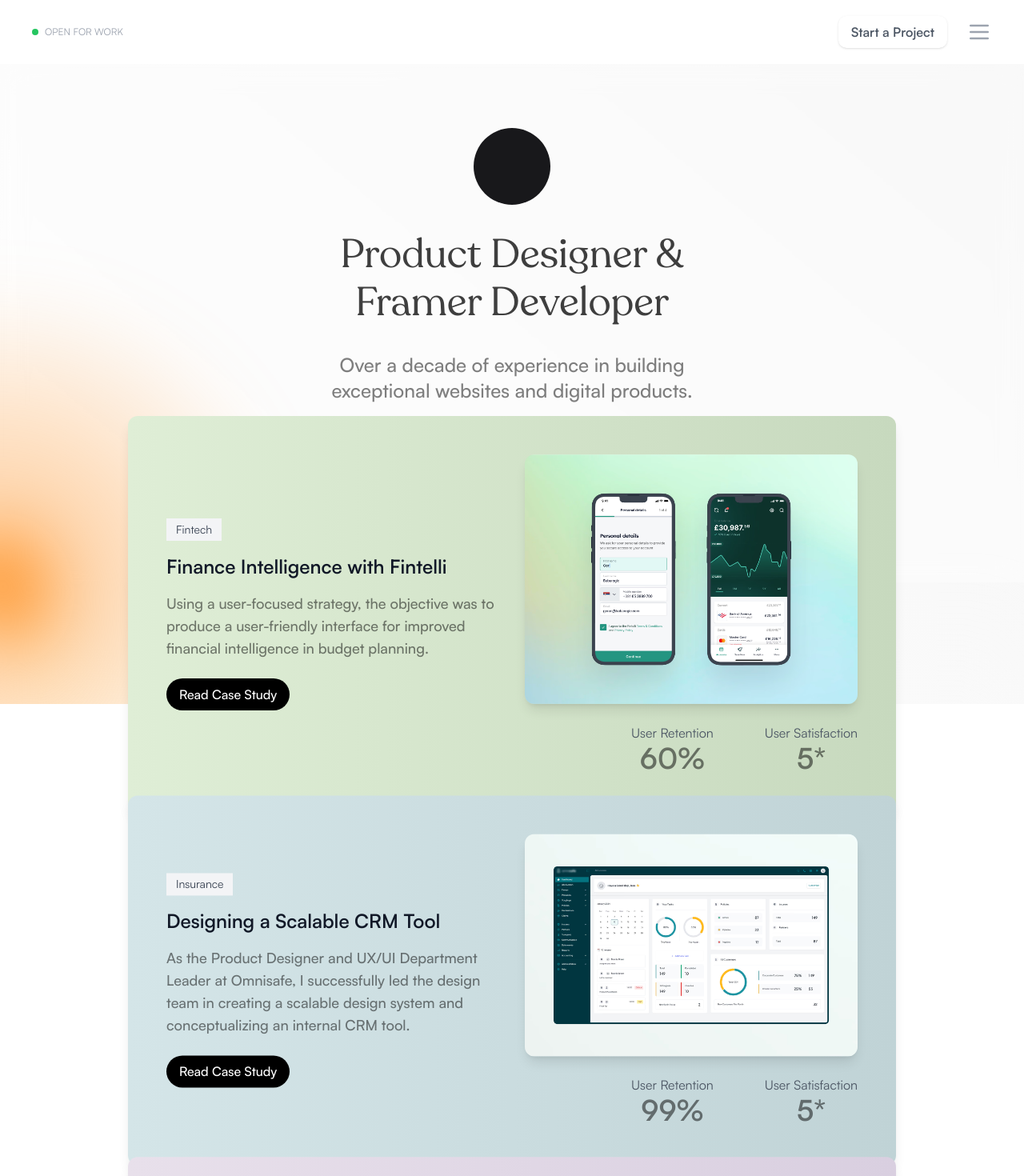
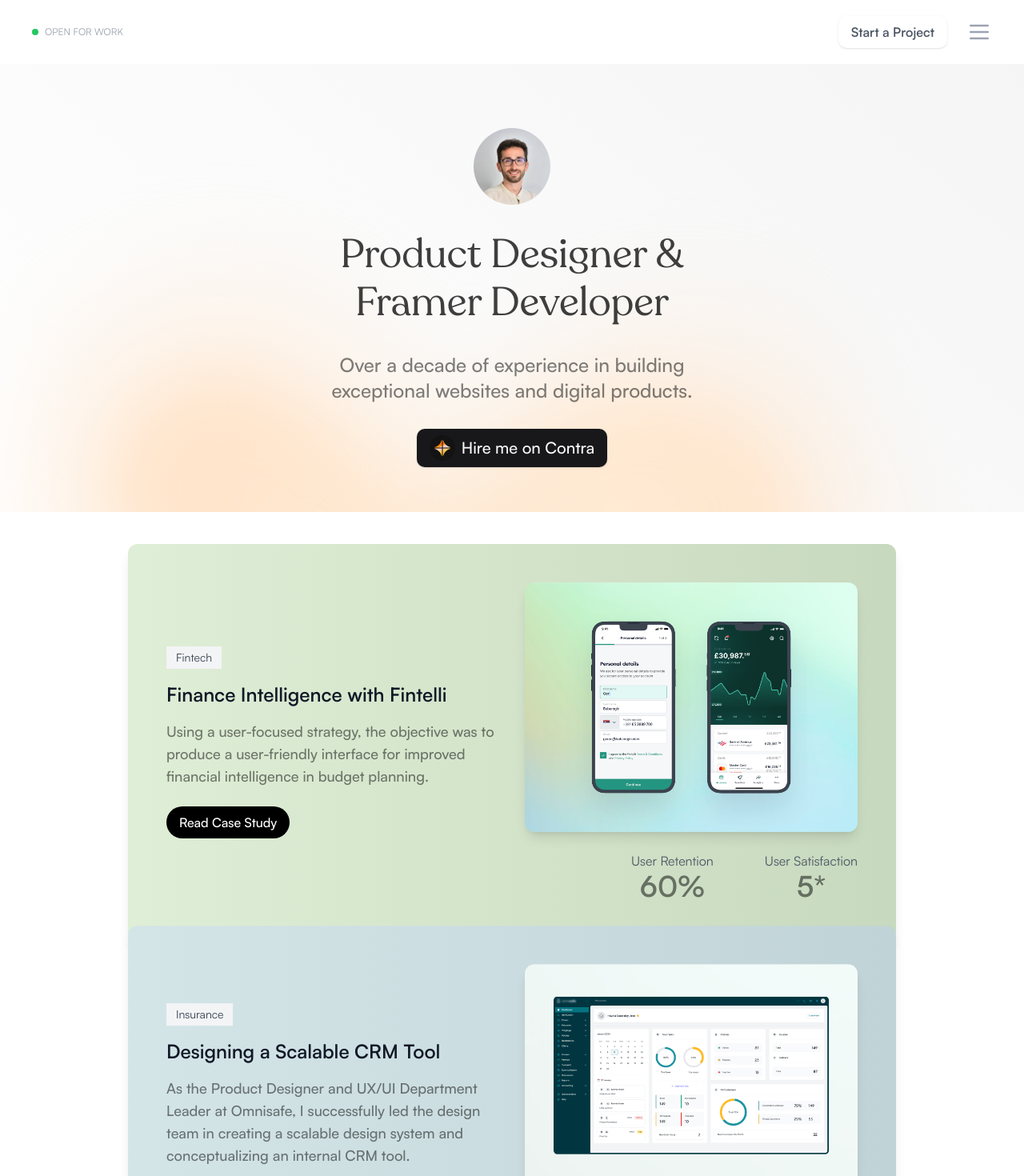
Before and after one commit to Robinson-Taiwo/rogic, a Next.js app: page / in a window 1280 px wide. Shown: the top 1470 px of the page at 80% size. Built offline with nearby package versions, Linux system fonts and the light colour scheme.

Commit message:
added background animation

```diff
--- a/src/app/globals.css
+++ b/src/app/globals.css
@@ -35,6 +35,15 @@
   );
 }
 
+.MyGradientd {
+  mask-image: linear-gradient(
+    to bottom,
+    rgba(0, 0, 0, 0),
+    rgba(0, 0, 0, 1) 20%,
+    rgba(0, 0, 0, 1) 80%,
+    rgba(0, 0, 0, 0)
+  );
+}
 
 * {
   padding: 0%;
--- a/src/app/page.tsx
+++ b/src/app/page.tsx
@@ -11,18 +11,16 @@
 import Link from 'next/link';
 import Marquee from '@/components/Marque';
 import CollaborativeGallery from '@/components/GalleryCard';
-import { BackgroundGradientAnimation } from '@/components/ui/background-gradient-animation';
 
 const Home = () => {
   return (
     <div className="flex flex-col w-screen items-center justify-center">
-      <BackgroundGradientAnimation>
         <Hero />
-      </BackgroundGradientAnimation>
+
 
       {/* Wrap the rest of the components in max-w-5xl */}
-      <div className="max-w-5xl w-full flex-col items-center flex gap-20 mx-auto px-4 md:px-8">
-        <div className="flex items-center lg:relative lg:top-[-13rem] xl:top-[-25rem] flex-col gap-8">
+      <div className="max-w-5xl w-full flex-col items-center flex lg:gap-20 mx-auto px-4 md:px-8">
+        <div className="flex items-center lg:relative  flex-col gap-8">
           <CaseStudy />
           <div>
             <Link
@@ -34,7 +32,7 @@
           </div>
         </div>
 
-        <div className="md:px-8 w-full lg:relative lg:top-[-10rem] flex items-center justify-center mb-10">
+        <div className="md:px-8 w-full lg:relative  flex items-center justify-center mb-10">
           <HighlightedText />
         </div>
 
@@ -56,13 +54,13 @@
         </div>
 
         <div className="flex w-full relative overflow-x-hidden lg:mb-20 flex-col gap-8">
-          <h2 className="text-3xl font-semibold justify-center lg:justify-start flex mb-6">
+          <h2 className="text-3xl font-semibold overflow-y-hidden overflow-x-hidden justify-center lg:justify-start flex mb-6">
             Tools
           </h2>
           <MarqueeComponent />
         </div>
 
-        <div className="flex w-full lg:mb-20 lg:mt-20 h-full relative overflow-x-hidden flex-col gap-8">
+        <div className="flex w-full lg:mb-20 lg:mt-20 h-full relative overflow-x-hidden overflow-y-hidden  flex-col gap-8">
         <Experience />
         </div>
 
--- a/src/components/Hero.tsx
+++ b/src/components/Hero.tsx
@@ -2,23 +2,24 @@
 import React from 'react';
 import { Button } from '@/components/ui/button';
 import contra from "@/components/assets/contra.png";
+
 import Image from 'next/image';
+import { BackgroundGradientAnimation } from './ui/background-gradient-animation';
 
 const Hero = () => {
     return (
-        <div className="relative flex w-full h-fit items-center justify-center"
-            style={{
-                background: 'rgba(255, 255, 255, 0.4)', // Base background color for the glass effect
-                backdropFilter: 'blur(15px)', // Apply blur for frosted glass effect
-                WebkitBackdropFilter: 'blur(15px)', // For Safari compatibility
-            }}
-        >
+        <div className="relative flex w-full h-fit items-center justify-center"  >
+            <BackgroundGradientAnimation  className="relative flex w-full h-fit items-center justify-center"  >
+
                 {/* Main content */}
                 <div className="flex max-w-5xl w-full px-4 lg:px-8 gap-8 lg:mb-36 items-center lg:pt-20 pt-16  flex-col">
-                <div className="rounded-full flex items-center bg-primary lg:h-24 lg:w-24  h-20  w-20 "></div>
+                    <div className="rounded-full flex items-center lg:h-24 lg:w-24  h-20  w-20 ">
+
+                    <Image  src="/images/boy.avif" width={24} height={24} alt="guy image"  className="object-cover w-full rounded-full h-full" />
+                    </div>
 
                     {/* Responsive h1 text */}
-                <h1 className=" font-normal text-[#000000C0] text-4xl text-center  lg:text-[50px] lg:leading-[60px] lg:text-center lg:w-[30rem]"  style={{ fontFamily: 'var(--font-racoleta)' }}>
+                    <h1 className=" font-normal text-[#000000C0] text-4xl text-center  lg:text-[50px] lg:leading-[60px] lg:text-center lg:w-[30rem]" style={{ fontFamily: 'var(--font-racoleta)' }}>
                         <span className="block md:hidden">Product Design Partner for your Growth and Success</span>
                         <span className="hidden md:block">Product Designer & Framer Developer</span>
                     </h1>
@@ -32,6 +33,7 @@
                         <span>Hire me on Contra</span>
                     </Button>
                 </div>
+            </BackgroundGradientAnimation>
 
         </div>
     );
--- /dev/null
+++ b/src/components/note.tsx
@@ -0,0 +1,120 @@
+"use client";
+import { cn } from "@/lib/utils";
+import { useEffect, useRef, useState } from "react";
+
+export const BackgroundGradientAnimation = ({
+  gradientBackgroundStart = "rgb(255, 255, 255)", // Start color
+  gradientBackgroundEnd = "rgb(245, 245, 245)",   // End color
+  firstColor = "0, 51, 102",     // Very Dark Blue
+  secondColor = "255, 153, 51",  // Orange
+  pointerColor = "255, 153, 51", // Orange pointer
+  size = "80%",
+  blendingValue = "hard-light",
+  children,
+  className,
+  interactive = true,
+  containerClassName,
+}: {
+  gradientBackgroundStart?: string;
+  gradientBackgroundEnd?: string;
+  firstColor?: string;
+  secondColor?: string;
+  pointerColor?: string;
+  size?: string;
+  blendingValue?: string;
+  children?: React.ReactNode;
+  className?: string;
+  interactive?: boolean;
+  containerClassName?: string;
+}) => {
+  const interactiveRef = useRef<HTMLDivElement>(null);
+
+  const [curX, setCurX] = useState(0);
+  const [curY, setCurY] = useState(0);
+  const [tgX, setTgX] = useState(0);
+  const [tgY, setTgY] = useState(0);
+
+  useEffect(() => {
+    document.body.style.setProperty("--gradient-background-start", gradientBackgroundStart);
+    document.body.style.setProperty("--gradient-background-end", gradientBackgroundEnd);
+    document.body.style.setProperty("--first-color", firstColor);
+    document.body.style.setProperty("--second-color", secondColor);
+    document.body.style.setProperty("--pointer-color", pointerColor);
+    document.body.style.setProperty("--size", size);
+    document.body.style.setProperty("--blending-value", blendingValue);
+  }, []);
+
+  useEffect(() => {
+    function move() {
+      if (!interactiveRef.current) return;
+      setCurX(curX + (tgX - curX) / 20);
+      setCurY(curY + (tgY - curY) / 20);
+      interactiveRef.current.style.transform = `translate(${Math.round(curX)}px, ${Math.round(curY)}px)`;
+    }
+    move();
+  }, [tgX, tgY]);
+
+  const handleMouseMove = (event: React.MouseEvent<HTMLDivElement>) => {
+    if (interactiveRef.current) {
+      const rect = interactiveRef.current.getBoundingClientRect();
+      setTgX(event.clientX - rect.left);
+      setTgY(event.clientY - rect.top);
+    }
+  };
+
+  const [isSafari, setIsSafari] = useState(false);
+  useEffect(() => {
+    setIsSafari(/^((?!chrome|android).)*safari/i.test(navigator.userAgent));
+  }, []);
+
+  return (
+    <div
+      className={cn(
+        "h-[80vh] lg:h-[70vh] w-screen relative overflow-hidden top-0 left-0 bg-[linear-gradient(40deg,var(--gradient-background-start),var(--gradient-background-end))]",
+        containerClassName
+      )}
+    >
+      <svg className="hidden">
+        <defs>
+          <filter id="blurMe">
+            <feGaussianBlur in="SourceGraphic" stdDeviation="10" result="blur" />
+            <feColorMatrix in="blur" mode="matrix" values="1 0 0 0 0  0 1 0 0 0  0 0 1 0 0  0 0 0 18 -8" result="goo" />
+            <feBlend in="SourceGraphic" in2="goo" />
+          </filter>
+        </defs>
+      </svg>
+      <div className={cn("", className)}>{children}</div>
+      <div className={cn("gradients-container h-full w-full blur-lg", isSafari ? "blur-2xl" : "[filter:url(#blurMe)_blur(40px)]")}>
+        <div
+          className={cn(
+            `absolute [background:radial-gradient(circle_at_bottom,_rgba(var(--first-color),_0.15)_0,_rgba(var(--first-color),_0)_60%)_no-repeat]`, // Changed to at_bottom
+            `[mix-blend-mode:var(--blending-value)] w-[var(--size)] h-[var(--size)] top-[calc(90%-var(--size)/2)] left-[calc(50%-var(--size)/2)]`, // Adjusted top value
+            `animate-first opacity-10`
+          )}
+        ></div>
+        <div
+          className={cn(
+            `absolute [background:radial-gradient(circle_at_bottom,_rgba(var(--second-color),_0.15)_0,_rgba(var(--second-color),_0)_60%)_no-repeat]`, // Changed to at_bottom
+            `[mix-blend-mode:var(--blending-value)] w-[var(--size)] h-[var(--size)] top-[calc(85%-var(--size)/2)] left-[calc(50%-var(--size)/2)]`, // Adjusted top value
+            `animate-second opacity-10`
+          )}
+        ></div>
+
+        {/* Overlay to blend with white */}
+        <div className="absolute inset-0 bg-white opacity-40" style={{ background: "linear-gradient(to top, transparent, white 80%)" }}></div>
+
+        {interactive && (
+          <div
+            ref={interactiveRef}
+            onMouseMove={handleMouseMove}
+            className={cn(
+              `absolute [background:radial-gradient(circle_at_center,_rgba(var(--pointer-color),_0.8)_0,_rgba(var(--pointer-color),_0)_50%)_no-repeat]`,
+              `[mix-blend-mode:var(--blending-value)] w-full h-full -top-1/2 -left-1/2`,
+              `opacity-70`
+            )}
+          ></div>
+        )}
+      </div>
+    </div>
+  );
+};
--- a/src/components/ui/background-gradient-animation.tsx
+++ b/src/components/ui/background-gradient-animation.tsx
@@ -5,10 +5,13 @@
 export const BackgroundGradientAnimation = ({
   gradientBackgroundStart = "rgb(255, 255, 255)", // Start color
   gradientBackgroundEnd = "rgb(245, 245, 245)",   // End color
-  firstColor = "0, 51, 102",     // Very Dark Blue
-  secondColor = "255, 153, 51",  // Orange
-  pointerColor = "255, 153, 51", // Orange pointer
-  size = "80%",
+  firstColor = "255, 229, 204",
+  secondColor = "255, 229, 204",
+  thirdColor = "255, 229, 204",
+  fourthColor = "0, 51, 102",
+  fifthColor = "0, 51, 102",
+  pointerColor = "255, 229, 204",
+  size = "100%",
   blendingValue = "hard-light",
   children,
   className,
@@ -19,6 +22,9 @@
   gradientBackgroundEnd?: string;
   firstColor?: string;
   secondColor?: string;
+  thirdColor?: string;
+  fourthColor?: string;
+  fifthColor?: string;
   pointerColor?: string;
   size?: string;
   blendingValue?: string;
@@ -29,16 +35,18 @@
 }) => {
   const interactiveRef = useRef<HTMLDivElement>(null);
 
-  const [curX, setCurX] = useState(0);
-  const [curY, setCurY] = useState(0);
-  const [tgX, setTgX] = useState(0);
-  const [tgY, setTgY] = useState(0);
+  const [curY, setCurY] = useState(0); // Changed to track Y-axis position
+  const [tgY, setTgY] = useState(0);   // Target Y position
+  const fixedX = window.innerWidth / 2; // Fixed X position (center of screen)
 
   useEffect(() => {
     document.body.style.setProperty("--gradient-background-start", gradientBackgroundStart);
     document.body.style.setProperty("--gradient-background-end", gradientBackgroundEnd);
     document.body.style.setProperty("--first-color", firstColor);
     document.body.style.setProperty("--second-color", secondColor);
+    document.body.style.setProperty("--third-color", thirdColor);
+    document.body.style.setProperty("--fourth-color", fourthColor);
+    document.body.style.setProperty("--fifth-color", fifthColor);
     document.body.style.setProperty("--pointer-color", pointerColor);
     document.body.style.setProperty("--size", size);
     document.body.style.setProperty("--blending-value", blendingValue);
@@ -46,19 +54,21 @@
 
   useEffect(() => {
     function move() {
-      if (!interactiveRef.current) return;
-      setCurX(curX + (tgX - curX) / 20);
-      setCurY(curY + (tgY - curY) / 20);
-      interactiveRef.current.style.transform = `translate(${Math.round(curX)}px, ${Math.round(curY)}px)`;
+      if (!interactiveRef.current) {
+        return;
+      }
+      setCurY(curY + (tgY - curY) / 20); // Update Y position smoothly
+      interactiveRef.current.style.transform = `translate(${Math.round(fixedX)}px, ${Math.round(curY)}px)`; // Apply the Y translation
     }
+
     move();
-  }, [tgX, tgY]);
+  }, [tgY]); // Only depend on tgY
 
   const handleMouseMove = (event: React.MouseEvent<HTMLDivElement>) => {
     if (interactiveRef.current) {
       const rect = interactiveRef.current.getBoundingClientRect();
-      setTgX(event.clientX - rect.left);
-      setTgY(event.clientY - rect.top);
+      setTgY(event.clientY - rect.top); // Set target Y based on mouse position
+      // You can keep tgX if you want to maintain horizontal movement as well.
     }
   };
 
@@ -70,7 +80,7 @@
   return (
     <div
       className={cn(
-        "h-screen w-screen relative overflow-hidden top-0 left-0 bg-[linear-gradient(40deg,var(--gradient-background-start),var(--gradient-background-end))]",
+        "h-[80vh] lg:h-[70vh] bg-opacity-20 -z-10 w-screen relative overflow-hidden top-0 left-0 bg-[linear-gradient(40deg,var(--gradient-background-start),var(--gradient-background-end))]",
         containerClassName
       )}
     >
@@ -78,30 +88,68 @@
         <defs>
           <filter id="blurMe">
             <feGaussianBlur in="SourceGraphic" stdDeviation="10" result="blur" />
-            <feColorMatrix in="blur" mode="matrix" values="1 0 0 0 0  0 1 0 0 0  0 0 1 0 0  0 0 0 18 -8" result="goo" />
+            <feColorMatrix
+              in="blur"
+              mode="matrix"
+              values="1 0 0 0 0  0 1 0 0 0  0 0 1 0 0  0 0 0 18 -8"
+              result="goo"
+            />
             <feBlend in="SourceGraphic" in2="goo" />
           </filter>
         </defs>
       </svg>
-      <div className={cn("", className)}>{children}</div>
-      <div className={cn("gradients-container h-full w-full blur-lg", isSafari ? "blur-2xl" : "[filter:url(#blurMe)_blur(40px)]")}>
+      <div className={cn("z-20 relative", className)}>{children}</div>
+      <div
+        className={cn(
+          "gradients-container h-full w-full blur-lg",
+          isSafari ? "blur-2xl" : "[filter:url(#blurMe)_blur(40px)]"
+        )}
+      >
         <div
           className={cn(
-            `absolute [background:radial-gradient(circle_at_top,_rgba(var(--first-color),_0.15)_0,_rgba(var(--first-color),_0)_60%)_no-repeat]`,
-            `[mix-blend-mode:var(--blending-value)] w-[var(--size)] h-[var(--size)] top-[calc(5%)] left-[calc(50%-var(--size)/2)]`,
-            `animate-first opacity-10`
+            `absolute [background:radial-gradient(circle_at_center,_var(--first-color)_0,_var(--first-color)_50%)_no-repeat]`,
+            `[mix-blend-mode:var(--blending-value)] w-[var(--size)] h-[var(--size)] top-[calc(50%-var(--size)/2)] left-[calc(50%-var(--size)/2)]`,
+            `[transform-origin:center_center]`,
+            `animate-first`,
+            `opacity-100`
           )}
         ></div>
         <div
           className={cn(
-            `absolute [background:radial-gradient(circle_at_top,_rgba(var(--second-color),_0.15)_0,_rgba(var(--second-color),_0)_60%)_no-repeat]`,
-            `[mix-blend-mode:var(--blending-value)] w-[var(--size)] h-[var(--size)] top-[calc(10%)] left-[calc(50%-var(--size)/2)]`,
-            `animate-second opacity-10`
+            `absolute [background:radial-gradient(circle_at_center,_rgba(var(--second-color),_0.8)_0,_rgba(var(--second-color),_0)_50%)_no-repeat]`,
+            `[mix-blend-mode:var(--blending-value)] w-[var(--size)] h-[var(--size)] top-[calc(50%-var(--size)/2)] left-[calc(50%-var(--size)/2)]`,
+            `[transform-origin:calc(50%-400px)]`,
+            `animate-second`,
+            `opacity-100`
           )}
         ></div>
-
-        {/* Overlay to blend with white */}
-        <div className="absolute inset-0 bg-white opacity-40" style={{ background: "linear-gradient(to bottom, transparent, white 80%)" }}></div>
+        <div
+          className={cn(
+            `absolute [background:radial-gradient(circle_at_center,_rgba(var(--third-color),_0.8)_0,_rgba(var(--third-color),_0)_50%)_no-repeat]`,
+            `[mix-blend-mode:var(--blending-value)] w-[var(--size)] h-[var(--size)] top-[calc(50%-var(--size)/2)] left-[calc(50%-var(--size)/2)]`,
+            `[transform-origin:calc(50%+400px)]`,
+            `animate-third`,
+            `opacity-100`
+          )}
+        ></div>
+        <div
+          className={cn(
+            `absolute [background:radial-gradient(circle_at_center,_rgba(var(--fourth-color),_0.8)_0,_rgba(var(--fourth-color),_0)_50%)_no-repeat]`,
+            `[mix-blend-mode:var(--blending-value)] w-[var(--size)] h-[var(--size)] top-[calc(50%-var(--size)/2)] left-[calc(50%-var(--size)/2)]`,
+            `[transform-origin:calc(50%-200px)]`,
+            `animate-fourth`,
+            `opacity-70`
+          )}
+        ></div>
+        <div
+          className={cn(
+            `absolute [background:radial-gradient(circle_at_center,_rgba(var(--fifth-color),_0.8)_0,_rgba(var(--fifth-color),_0)_50%)_no-repeat]`,
+            `[mix-blend-mode:var(--blending-value)] w-[var(--size)] h-[var(--size)] top-[calc(50%-var(--size)/2)] left-[calc(50%-var(--size)/2)]`,
+            `[transform-origin:calc(50%-800px)_calc(50%+800px)]`,
+            `animate-fifth`,
+            `opacity-100`
+          )}
+        ></div>
 
         {interactive && (
           <div
```
Also changed, not shown: public/images/boy.avif (added). Lines whose indentation alone changed are shown as unchanged.
